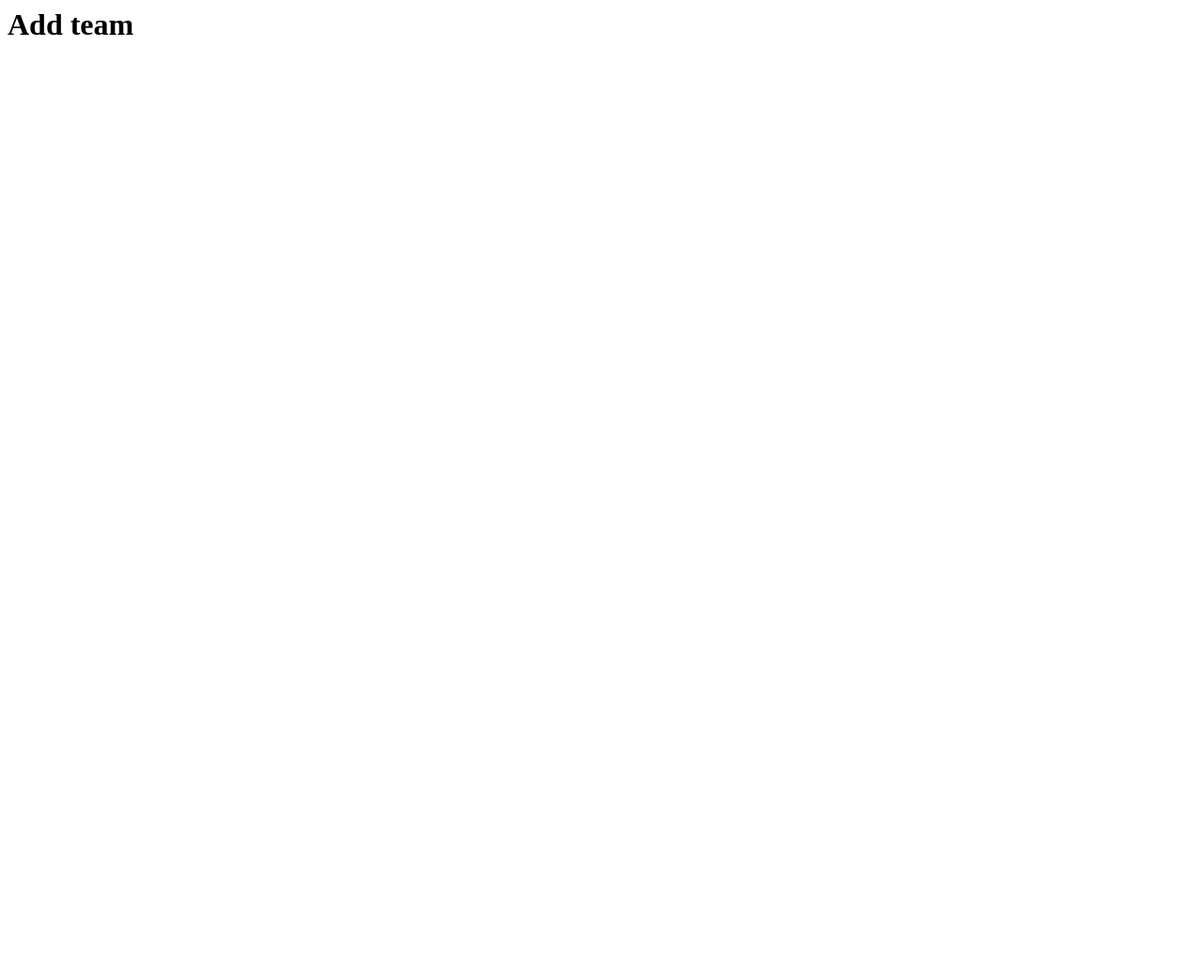
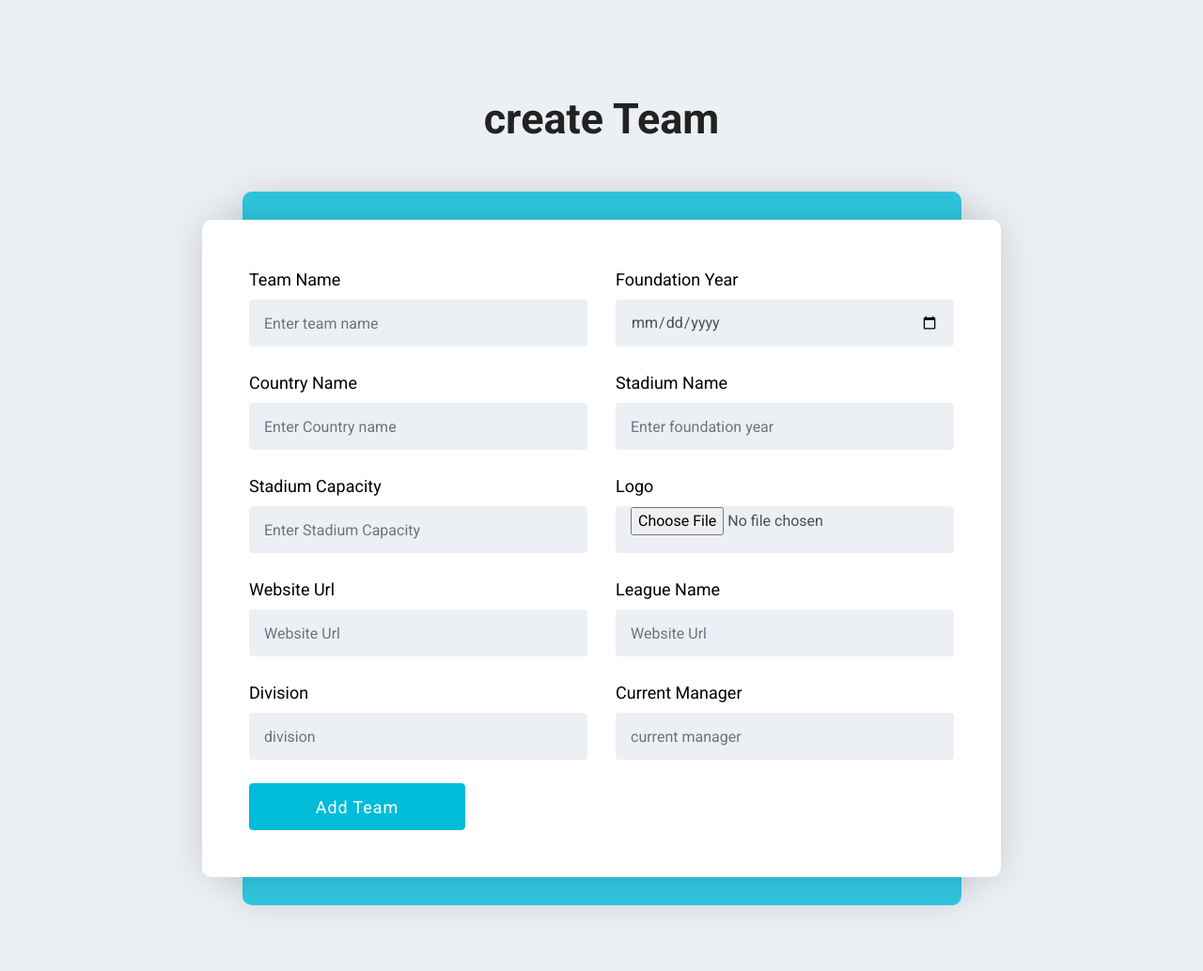
Before and after one commit to Soulaiman-Bo/PHP-_MVC_OOP, a PHP site: page /team/add in a window 1280 px wide. Before the commit the page is almost empty. Shown: the whole page at 94% size. Before the commit the page ends 37 px from the top, so only its background shows below. Run offline with PHP 8.4, Linux system fonts and the light colour scheme.

Commit message:
i created the view of add team.

```diff
--- a/views/team/add.php
+++ b/views/team/add.php
@@ -1 +1,122 @@
-<h1>Add team</h1>
+<!DOCTYPE html>
+<html lang="en" >
+<head>
+  <meta charset="UTF-8">
+  <title>CodePen - Survey Form</title>
+  <link rel='stylesheet' href='https://stackpath.bootstrapcdn.com/bootstrap/4.4.1/css/bootstrap.min.css'>
+<link rel='stylesheet' href='https://fonts.googleapis.com/icon?family=Material+Icons'>
+<link rel="stylesheet" href="http://php_mvc_oop.test/public/assets/css/addteam.css">
+
+</head>
+<body>
+<!-- partial:index.partial.html -->
+<div class="container">
+	<header class="header">
+		<h1 id="title" class="text-center">create Team</h1>
+	</header>
+	<div class="form-wrap">
+		<form  id="addteamform">
+
+			<div class="row">
+				<div class="col-md-6">
+					<div class="form-group">
+						<label id="team_name" for="team_name">Team Name</label>
+						<input type="text" name="team_name" id="team_name" placeholder="Enter team name" class="form-control" required>
+					</div>
+				</div>
+				<div class="col-md-6">
+					<div class="form-group">
+						<label id="founded_year" for="founded_year">Foundation Year</label>
+						<input type="date" name="founded_year" id="founded_year" placeholder="Enter foundation year" class="form-control" required>
+					</div>
+				</div>
+			</div>
+
+			<div class="row">
+				<div class="col-md-6">
+					<div class="form-group">
+						<label id="country_name" for="country_name">Country Name</label>
+						<input type="text" name="country_name" id="country_name" placeholder="Enter Country name" class="form-control" required>
+					</div>
+				</div>
+				<div class="col-md-6">
+					<div class="form-group">
+						<label id="stadium_name" for="stadium_name">Stadium Name</label>
+						<input type="text" name="stadium_name" id="stadium_name" placeholder="Enter foundation year" class="form-control" required>
+					</div>
+				</div>
+			</div>
+
+			<div class="row">
+				<div class="col-md-6">
+					<div class="form-group">
+						<label id="stadium_capacity" for="stadium_capacity">Stadium Capacity</label>
+						<input type="text" name="stadium_capacity" id="stadium_capacity" placeholder="Enter Stadium Capacity" class="form-control" required>
+					</div>
+				</div>
+				<div class="col-md-6">
+					<div class="form-group">
+						<label id="logo_url" for="logo_url">Logo</label>
+						<input type="file" name="logo_url" id="logo_url" placeholder="Enter foundation year" class="form-control" required>
+					</div>
+				</div>
+			</div>
+
+			<div class="row">
+				<div class="col-md-6">
+					<div class="form-group">
+						<label id="website_url" for="website_url">Website Url</label>
+						<input type="url" name="website_url" id="website_url"  class="form-control" placeholder="Website Url" >
+					</div>
+				</div>
+				<div class="col-md-6">
+					<div class="form-group">
+						<label id="league_name" for="league_name">League Name</label>
+						<input type="text" name="league_name" id="league_name"  class="form-control" placeholder="Website Url" >
+					</div>
+				</div>
+
+			</div>
+
+			<div class="row">
+				<div class="col-md-6">
+					<div class="form-group">
+						<label id="division" for="division">Division</label>
+						<input type="text" name="division" id="division"  class="form-control" placeholder="division" >
+					</div>
+				</div>
+				<div class="col-md-6">
+					<div class="form-group">
+						<label id="current_manager" for="current_manager">Current Manager</label>
+						<input type="text" name="current_manager" id="current_manager"  class="form-control" placeholder="current manager" >
+					</div>
+				</div>
+
+			</div>
+
+			<div class="row">
+				<div class="col-md-4">
+					<button type="submit" id="submit" class="btn btn-primary btn-block">Add Team</button>
+				</div>
+			</div>
+
+		</form>
+	</div>
+</div>
+<!-- partial -->
+  <script src='https://cdnjs.cloudflare.com/ajax/libs/jquery/3.4.1/jquery.min.js'></script>
+<script src='https://cdn.jsdelivr.net/npm/popper.js@1.16.0/dist/umd/popper.min.js'></script>
+<script src='https://stackpath.bootstrapcdn.com/bootstrap/4.4.1/js/bootstrap.min.js'></script>
+	<script>
+		let addteamform = document.getElementById('addteamform');
+
+		addteamform.addEventListener("submit", (e)=> {
+			e.preventDefault();
+		})
+
+
+
+
+	</script>
+</body>
+</html>
```
Also changed, not shown: public/assets/css/addteam.css (added).
